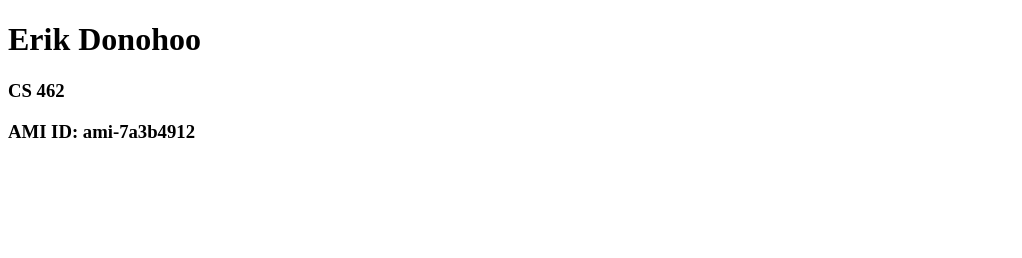
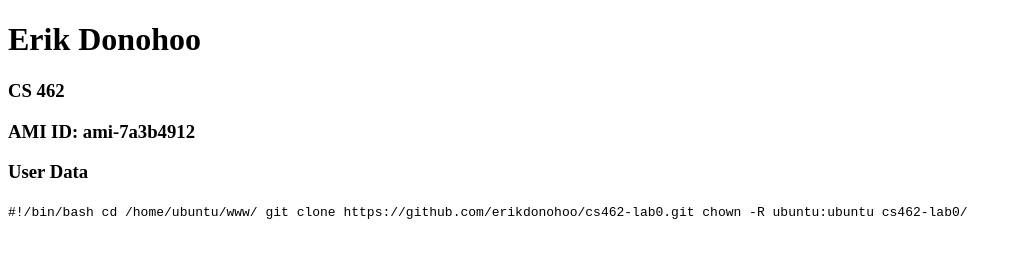
Before and after one commit to erikdonohoo/cs452-lab0, a plain HTML site: page index.html in a window 1280 px wide. Shown: the whole page, without its empty margins (0-1022 px from the left). Drawn offline with Linux system fonts and the light colour scheme.

Commit message:
Update index.html

```diff
--- a/index.html
+++ b/index.html
@@ -7,5 +7,12 @@
   <h1>Erik Donohoo</h1>
   <h3>CS 462</h3>
   <h3>AMI ID: ami-7a3b4912</h3>
+  <h3>User Data</h3>
+  <code>
+#!/bin/bash
+cd /home/ubuntu/www/
+git clone https://github.com/erikdonohoo/cs462-lab0.git
+chown -R ubuntu:ubuntu cs462-lab0/
+  </code>
 </body>
 </html>
```
